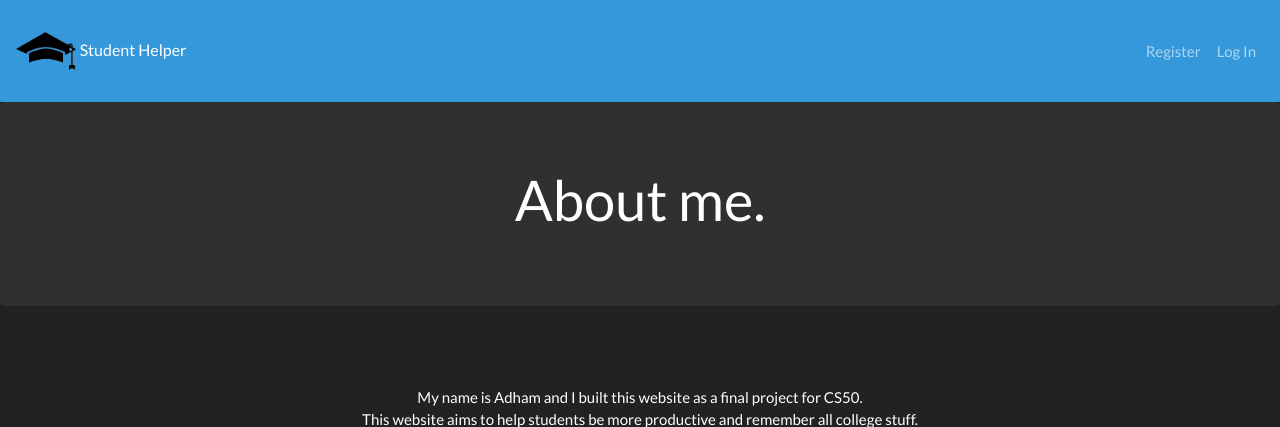
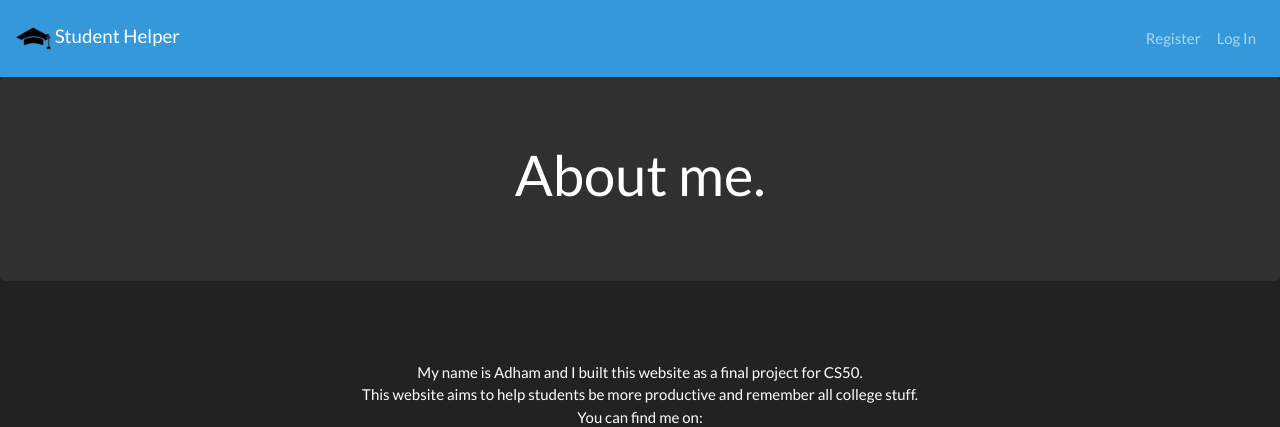
Before and after one commit to adhamsalama/studenthelper, a Flask app: page /about_me in a window 1280 px wide. Shown: the top 427 px of the page. Run offline with Flask 2, Linux system fonts and the light colour scheme; some libraries are stand-ins or nearby versions.

Commit message:
Changed navbar-brand size and made it sticky

```diff
--- a/templates/layout.html
+++ b/templates/layout.html
@@ -23,10 +23,10 @@
 <body>
 
 
-    <nav class="navbar navbar-expand-lg navbar-dark bg-info">
+    <nav class="navbar navbar-expand-lg navbar-dark bg-info sticky-top">
         <a class="navbar-brand" href="/">
-            <img src="/static/logo.png" width="60" height="60" alt="logo">
-            <span style="font-size: medium;">Student Helper</span>
+            <img src="/static/logo.png" width="35" height="35" alt="logo">
+            <span>Student Helper</span>
         </a>
         <button class="navbar-toggler" type="button" data-toggle="collapse" data-target="#navbarSupportedContent"
             aria-controls="navbarSupportedContent" aria-expanded="false" aria-label="Toggle navigation">
```
